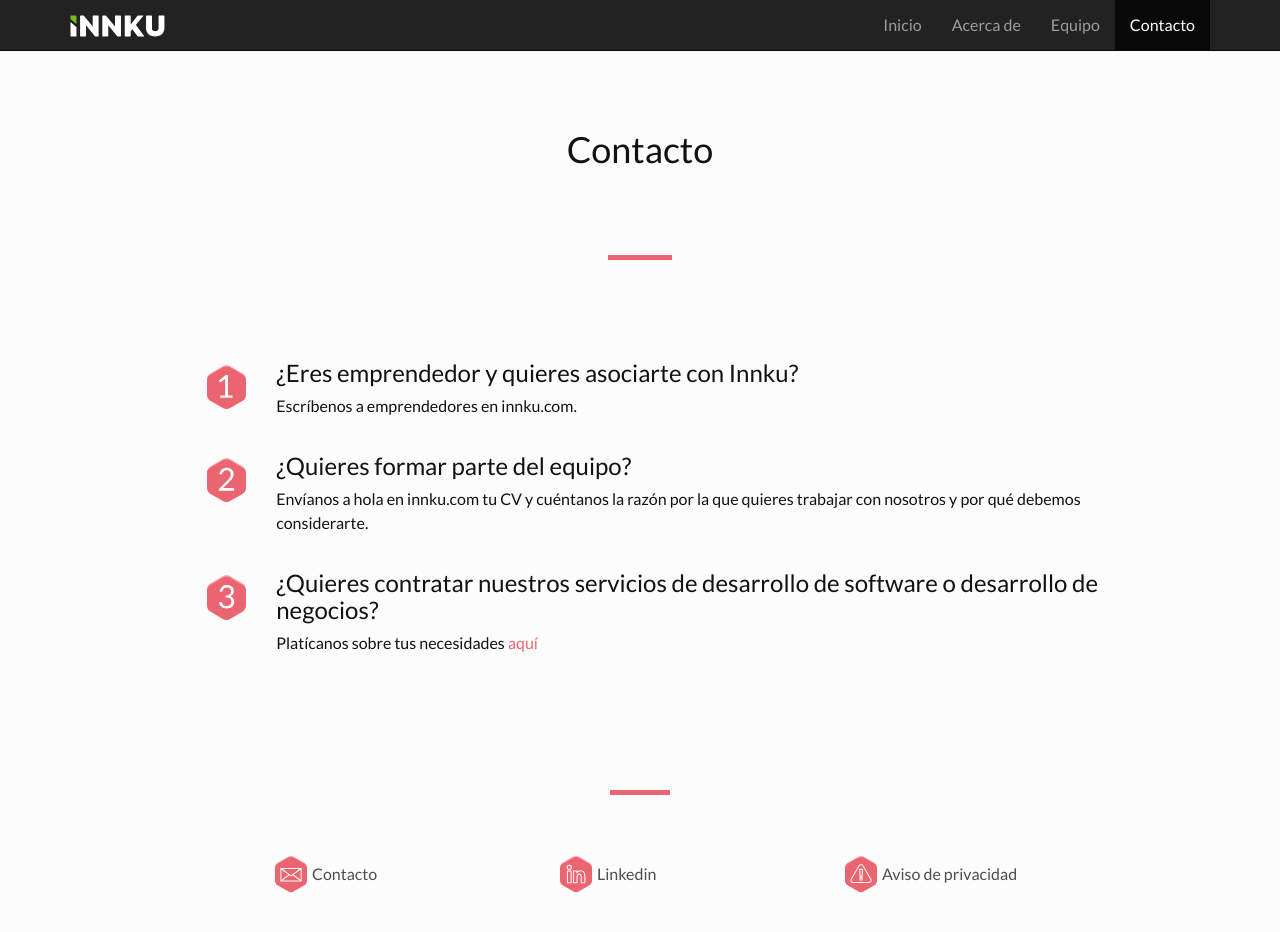
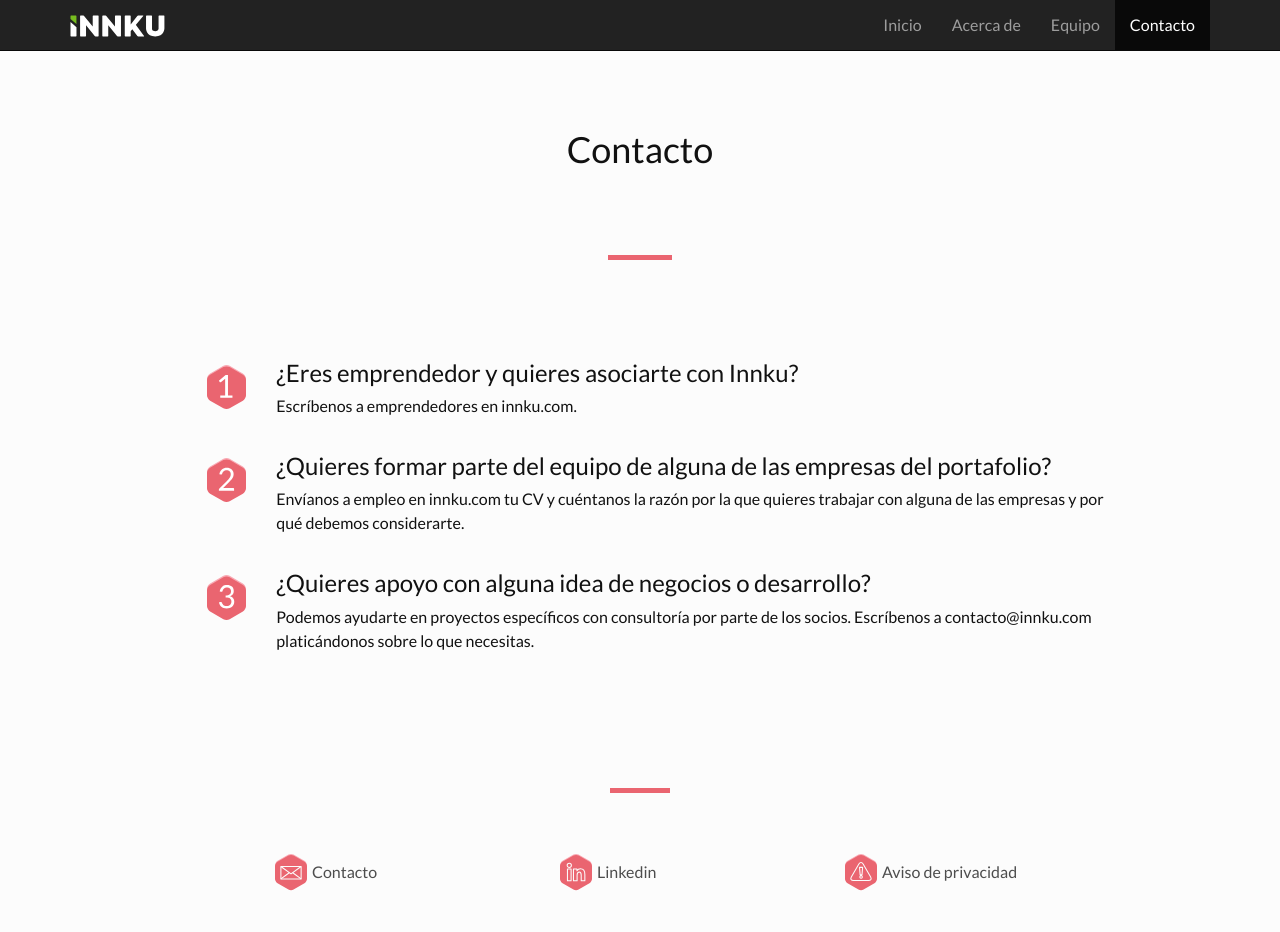
Before and after one commit to innku/innku-2018, a Jekyll site: the page built from contacto.html, in a window 1280 px wide and 1014 px high. Shown: the top 932 px of the window. Built offline with Jekyll 4.4.1, drawn with Linux system fonts in a browser that asks for light colours; nearby versions of some CDN libraries.

Commit message:
Changes in about and contact

```diff
--- a/_data/about.yml
+++ b/_data/about.yml
@@ -1,6 +1,6 @@
 title: Acerca de lo que hacemos
 description: |
-  Iniciamos en 2008 con la visión de crear y operar empresas basadas en tecnología. Hoy operamos en diversas industrias y países buscando aportar valor específico atacando problemas reales.
+  Iniciamos en 2008 con la visión de crear y operar empresas basadas en tecnología. Hoy operamos en diversas industrias buscando aportar valor atacando problemas reales.
 
 testimony-title: Lo que opinan algunos de nuestros socios
 testimony:
--- a/contacto.html
+++ b/contacto.html
@@ -35,8 +35,8 @@ keywords:
           <img class="innku-section-contact-img__margin" src="img/contact-2.svg" />
         </div>
         <div class="col-md-11 col-xs-9">
-          <h3 class="contact-title">¿Quieres formar parte del equipo?</h3>
-          <p>Envíanos a hola en innku.com tu CV y cuéntanos la razón por la que quieres trabajar con nosotros y por qué debemos considerarte.</p>
+          <h3 class="contact-title">¿Quieres formar parte del equipo de alguna de las empresas del portafolio?</h3>
+          <p>Envíanos a empleo en innku.com tu CV y cuéntanos la razón por la que quieres trabajar con alguna de las empresas y por qué debemos considerarte.</p>
         </div>
       </li>
       <li class="row innku-section-contact__margin">
@@ -44,9 +44,8 @@ keywords:
           <img class="innku-section-contact-img__margin" src="img/contact-3.svg" />
         </div>
         <div class="col-md-11 col-xs-9">
-          <h3 class="contact-title">¿Quieres contratar nuestros servicios de desarrollo de software o desarrollo de negocios?</h3>
-          <p>Platícanos sobre tus necesidades <a class="typeform-share link" href="https://innku.typeform.com/to/tQNU5x" data-mode="1" target="_blank">aquí</a>
-          <script>(function(){var qs,js,q,s,d=document,gi=d.getElementById,ce=d.createElement,gt=d.getElementsByTagName,id='typef_orm',b='https://s3-eu-west-1.amazonaws.com/share.typeform.com/';if(!gi.call(d,id)){js=ce.call(d,'script');js.id=id;js.src=b+'share.js';q=gt.call(d,'script')[0];q.parentNode.insertBefore(js,q)}})()</script></p>
+          <h3 class="contact-title">¿Quieres apoyo con alguna idea de negocios o desarrollo?</h3>
+          <p>Podemos ayudarte en proyectos específicos con consultoría por parte de los socios. Escríbenos a contacto@innku.com platicándonos sobre lo que necesitas.</p>
         </div>
       </li>
     </ul>
```
